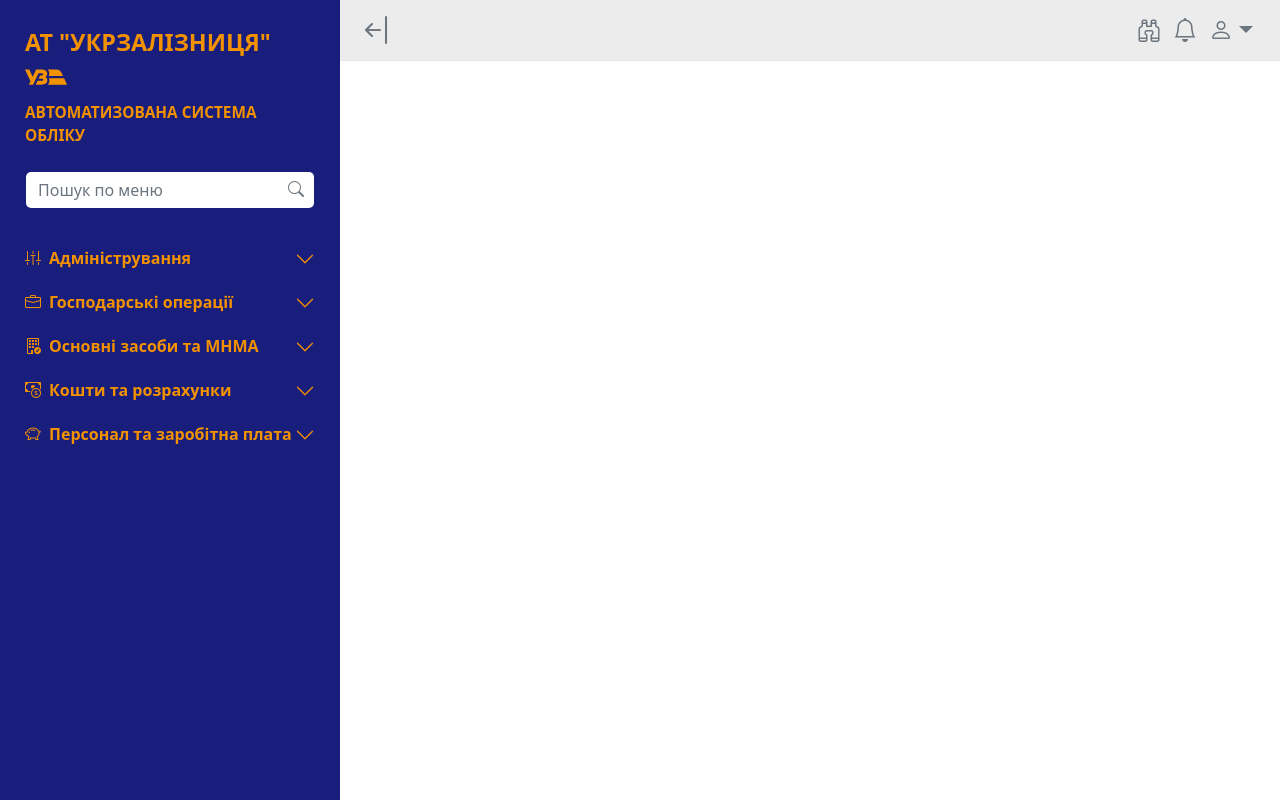
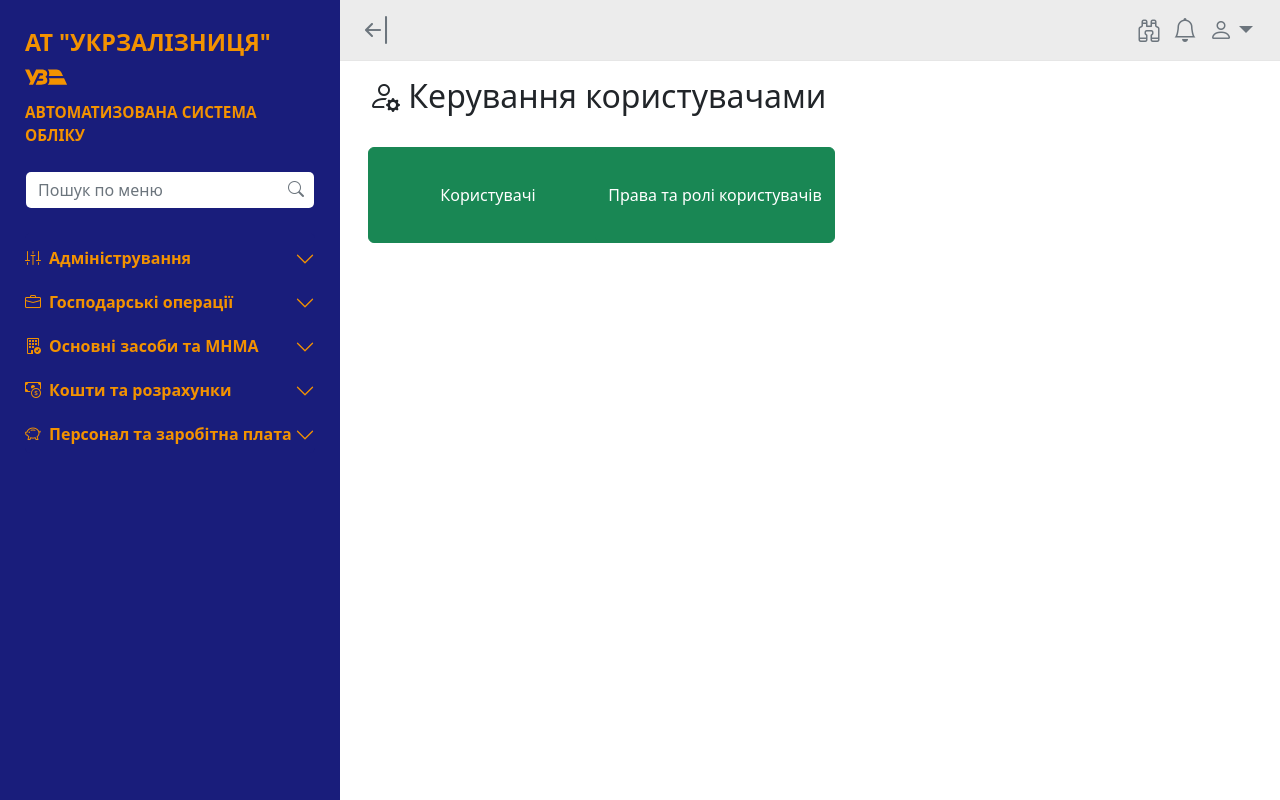
Before and after one commit to Hesychast/accounting-system, an Angular app: page /users-management in a window 1280 px wide. Before the commit this address led to /. Built offline with nearby package versions, Linux system fonts and the light colour scheme.

Commit message:
A ModuleDashboardComponent and a route for it were added.

```diff
--- a/src/app/app.component.html
+++ b/src/app/app.component.html
@@ -1,6 +1,6 @@
 
 <div class="wrapper d-flex flex-row">
-    <div class="sidebar" (click)="switchClass()" [ngClass]="status ? 'sidebar_hidden' : ''">
+    <div class="sidebar" [ngClass]="status ? 'sidebar_hidden' : ''">
         <div class="app-title">
             <p class="app-title_big">АТ "Укрзалізниця"
                 <svg width="2.7rem" height="2rem" preserveAspectRatio="xMidYMid meet" viewBox="0 0 190 92">
@@ -29,7 +29,7 @@
                 <div id="panelsStayOpen-collapseOne" class="accordion-collapse collapse">
                     <div class="accordion-body">
                         <ul>
-                            <li><a href="#"><i class="bi bi-person-gear accordion-button__image"></i>Керування користувачами</a></li>
+                            <li><a [routerLink]="['/users-management']"><i class="bi bi-person-gear accordion-button__image"></i>Керування користувачами</a></li>
                             <li><a href="#"><i class="bi bi-wrench-adjustable accordion-button__image"></i>Налаштування системи</a></li>
                         </ul>
                     </div>
@@ -141,5 +141,7 @@
                 </div>
             </div>
         </nav>
+
+        <router-outlet />
     </div>
 </div>
--- a/src/app/app.routes.ts
+++ b/src/app/app.routes.ts
@@ -1,3 +1,9 @@
 import { Routes } from '@angular/router';
 
-export const routes: Routes = [];
+export const routes: Routes = [
+    { path: 'users-management', loadComponent: () => import('./components/module-dashboard/module-dashboard.component').then(m => m.ModuleDashboardComponent) },
+    // { path: '**', redirectTo: '/404' }
+    //{ path: '', redirectTo: '/articles', pathMatch: 'full' },
+    // { path: 'articles', loadComponent: () => import('./components/article-list/article-list.component').then(m => m.ArticleListComponent), pathMatch: 'full' },
+    // { path: '404/:id', loadComponent: () => import('./components/not-found/not-found.component').then(m => m.NotFoundComponent) },
+];
--- /dev/null
+++ b/src/app/components/module-dashboard/module-dashboard.component.html
@@ -0,0 +1,17 @@
+<article class="article">
+    <div class="container-fluid">
+        <div class="row">
+            <div class="col-12">
+                <h2 class="article__title"><i class="bi bi-person-gear"></i> Керування користувачами</h2>
+            </div>
+        </div>
+        <div class="row">
+            <div class="col-12 mb-3 col-sm-10 col-md-7 col-lg-5 col-xl-3 d-flex justify-content-center justify-content-lg-center justify-content-xl-start">
+                <button type="button" class="btn btn-success card-button card-button__users">Користувачі</button>
+            </div>
+            <div class="col-12 col-sm-10 col-md-7 col-lg-5 col-xl-3 d-flex justify-content-center justify-content-lg-center justify-content-xl-start">
+                <button type="button" class="btn btn-success card-button card-button__roles">Права та ролі користувачів</button>
+            </div>
+        </div>
+    </div>
+</article>
--- /dev/null
+++ b/src/app/components/module-dashboard/module-dashboard.component.scss
@@ -0,0 +1,19 @@
+.article {
+    padding-top: 1rem;
+    padding-left: 1rem;
+    padding-right: 1rem;
+
+    &__title{
+        margin-bottom: 2rem;
+    }
+}
+
+.card-button {
+    min-width: 15rem;
+    height: 6rem;
+
+    @media (min-width: 1800px) {
+        min-width: 22.6rem;
+        font-size: 1.4rem;
+    }
+}
--- /dev/null
+++ b/src/app/components/module-dashboard/module-dashboard.component.ts
@@ -0,0 +1,17 @@
+import { Component } from '@angular/core';
+import { Router } from '@angular/router';
+import { RouterModule } from '@angular/router';
+
+@Component({
+  selector: 'app-module-dashboard',
+  standalone: true,
+  imports: [
+    RouterModule
+  ],
+  templateUrl: './module-dashboard.component.html',
+  styleUrl: './module-dashboard.component.scss'
+})
+// TODO: Use this component as a base module for visualizing the buttons of every module.
+export class ModuleDashboardComponent {
+  title = 'Керування користувачами'
+}
--- a/src/scss/_main.scss
+++ b/src/scss/_main.scss
@@ -1,6 +1,8 @@
 .main {
-    height: 5.4rem;
+    min-height: 5.4rem;
+    height: 100vh;
     width: 100%;
+    overflow: auto;
 
     &__navbar {
         display: flex;
```
Also changed, not shown: src/app/app.component.ts (+8 -1 lines).
